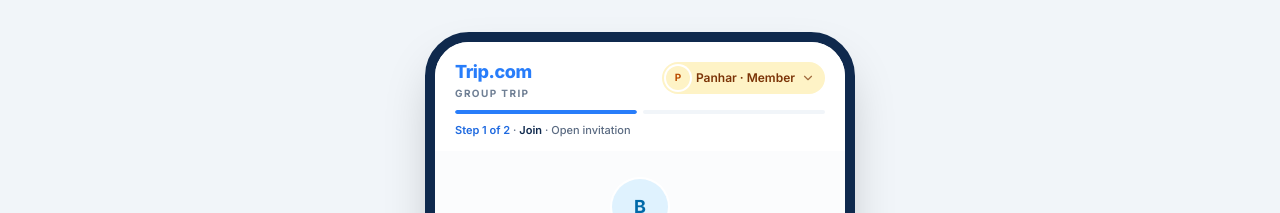
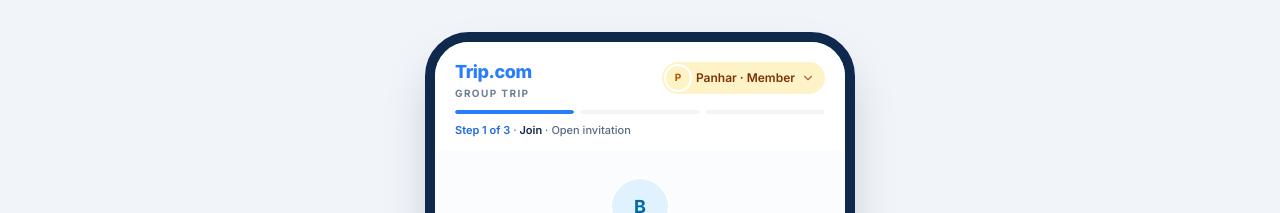
Before and after one commit to nangdypanhar/group-travel, a React (Vite) app: page / in a window 1280 px wide. Shown: the top 213 px of the page. Built offline with nearby package versions, Linux system fonts and the light colour scheme.

Commit message:
Update new ui

```diff
--- a/src/components/StepIndicator.jsx
+++ b/src/components/StepIndicator.jsx
@@ -1,6 +1,6 @@
 import { CheckCircle2 } from 'lucide-react'
 
-// Progress through the current role's own steps, e.g. Join → Pay for a member.
+// Progress through the current role's own steps, e.g. Join → Traveller details → Pay for a member.
 // A `step` past the last one means the role has nothing left to do.
 export default function StepIndicator({ steps, step, label }) {
   const done = step >= steps.length
--- a/src/screens/Join.jsx
+++ b/src/screens/Join.jsx
@@ -8,16 +8,13 @@ import { useDemo } from '../state/useDemo'
 
 // Member: opens the invitation link.
 export default function Join() {
-  const { state, summary, dispatch, go, toast } = useDemo()
+  const { state, summary, dispatch, go } = useDemo()
   const { organizer, me } = summary
   const { group } = state
   const friends = state.members.filter((m) => m.id !== MEMBER_ID && !m.replacement)
 
   const join = () => {
-    if (!me.joined) {
-      dispatch({ type: 'JOIN', id: MEMBER_ID })
-      toast(`You joined ${group.name}`)
-    }
+    if (!me.joined) dispatch({ type: 'JOIN', id: MEMBER_ID })
     go('details')
   }
 
--- a/src/screens/MemberInfo.jsx
+++ b/src/screens/MemberInfo.jsx
@@ -10,7 +10,7 @@ const inputClass =
   'mt-1.5 w-full rounded-2xl border border-slate-200 bg-white px-4 py-3 text-[15px] font-medium outline-none transition focus:border-brand-500 focus:ring-4 focus:ring-brand-100'
 
 export default function MemberInfo() {
-  const { summary, dispatch, go, toast } = useDemo()
+  const { summary, dispatch, go } = useDemo()
   const [form, setForm] = useState(summary.me.infoData ?? MEMBER_INFO_PREFILL)
   const setValue = (key, value) => setForm((f) => ({ ...f, [key]: value }))
   const set = (key) => (e) => setValue(key, e.target.value)
@@ -25,7 +25,6 @@ export default function MemberInfo() {
 
   const save = () => {
     dispatch({ type: 'SUBMIT_INFO', id: MEMBER_ID, info: form })
-    toast('Participation confirmed')
     go('joined')
   }
 
--- a/src/screens/Payment.jsx
+++ b/src/screens/Payment.jsx
@@ -9,7 +9,7 @@ import { useDemo } from '../state/useDemo'
 
 // Member: pays only their own share.
 export default function Payment() {
-  const { state, summary, dispatch, go, toast } = useDemo()
+  const { state, summary, dispatch, go } = useDemo()
   const { me } = summary
   const [method, setMethod] = useState(PAYMENT_METHODS[0].id)
   const [processing, setProcessing] = useState(false)
@@ -26,16 +26,12 @@ export default function Payment() {
     }, 1300)
   }
 
-  const backToTrip = () => {
-    toast(`Your share is in · ${summary.paid}/${summary.size} paid`)
-    go('home')
-  }
 
   // Success: a small receipt and where the group stands. The full ticket was on the previous step.
   if (me.paid) {
     const left = summary.unpaid.length
     return (
-      <Screen center footer={<Button onClick={backToTrip}>Back to my trip</Button>}>
+      <Screen center footer={<Button onClick={() => go('home')}>Back to my trip</Button>}>
         <div className="flex flex-col items-center text-center">
           <div className="grid h-20 w-20 animate-pop place-items-center rounded-full bg-brand-500 shadow-xl shadow-brand-500/30">
             <Check className="h-10 w-10 text-white" strokeWidth={3} />
--- a/src/state/demoState.js
+++ b/src/state/demoState.js
@@ -21,7 +21,7 @@ export const PHASES = ['Plan', 'Join', 'Confirm & Pay', 'Handle Changes', 'Book'
 
 export const ROLES = {
   organizer: { label: 'Organizer', viewerId: ORGANIZER_ID, start: 'trip', steps: ['Plan', 'Invite', 'Collect', 'Book'] },
-  member: { label: 'Member', viewerId: MEMBER_ID, start: 'invitation', steps: ['Join', 'Pay'] },
+  member: { label: 'Member', viewerId: MEMBER_ID, start: 'invitation', steps: ['Join', 'Traveller details', 'Pay'] },
 }
 
 // Roles that can be picked in the sidebar and the header menu.
@@ -46,10 +46,10 @@ export const SCREENS = {
   ],
   member: [
     { id: 'invitation', label: 'Open invitation', phase: 1, step: 0, doing: 'Opens the invite link' },
-    { id: 'details', label: 'Traveller details', phase: 1, step: 0, doing: 'Adds their own details' },
-    { id: 'joined', label: "You're in", phase: 1, step: 0, doing: 'Confirms they are going' },
-    { id: 'home', label: 'Your group trip', phase: 2, step: 1, doing: 'Sees their own share and deadline' },
-    { id: 'pay', label: 'Pay your share', phase: 2, step: 1, doing: 'Pays only their own share' },
+    { id: 'details', label: 'Traveller details', phase: 1, step: 1, doing: 'Adds their own details' },
+    { id: 'joined', label: "You're in", phase: 1, step: 2, doing: 'Confirms they are going' },
+    { id: 'home', label: 'Your group trip', phase: 2, step: 2, doing: 'Sees their own share and deadline' },
+    { id: 'pay', label: 'Pay your share', phase: 2, step: 2, doing: 'Pays only their own share' },
   ],
 }
 
```
